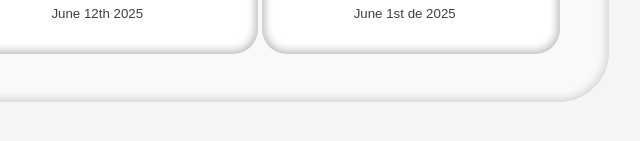
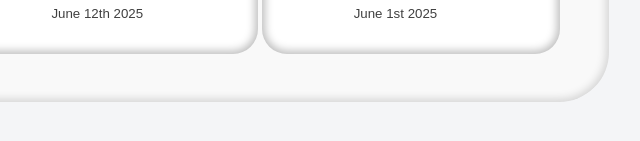
Before and after one commit to hdl04/valentines, a plain HTML site: page index.html in a window 1280 px wide. Shown: the part 2697-2838 px from the top of the page, 531-1171 px from the left. Drawn offline with Linux system fonts and the light colour scheme; no server answers.

Commit message:
Update index.html

```diff
--- a/index.html
+++ b/index.html
@@ -213,7 +213,7 @@
             ><img class="img-cartas" src="coracaoCartas.png" alt="coração"
           /></a>
           <p class="cartas-feitas-em" data-i18n="letters.date3">
-            June 1st de 2025
+            June 1st 2025
           </p>
         </div>
       </div>
```
